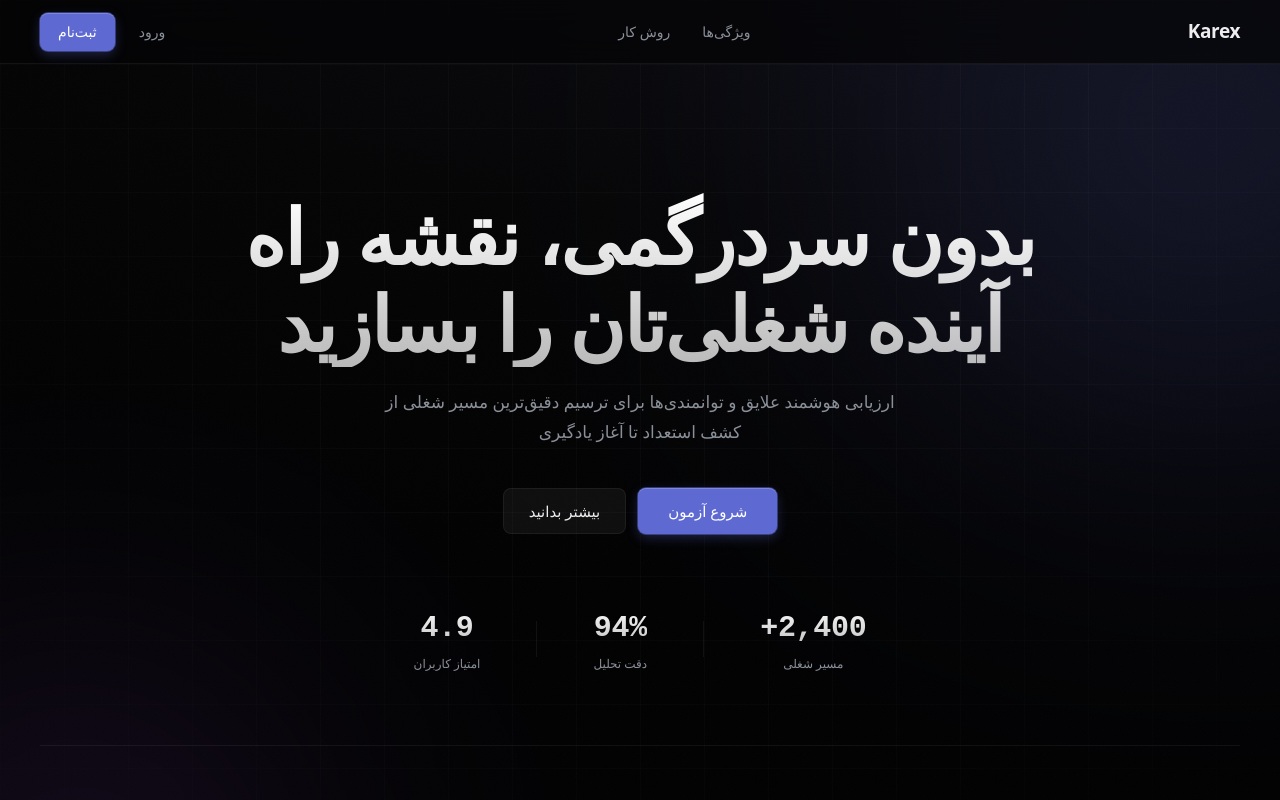
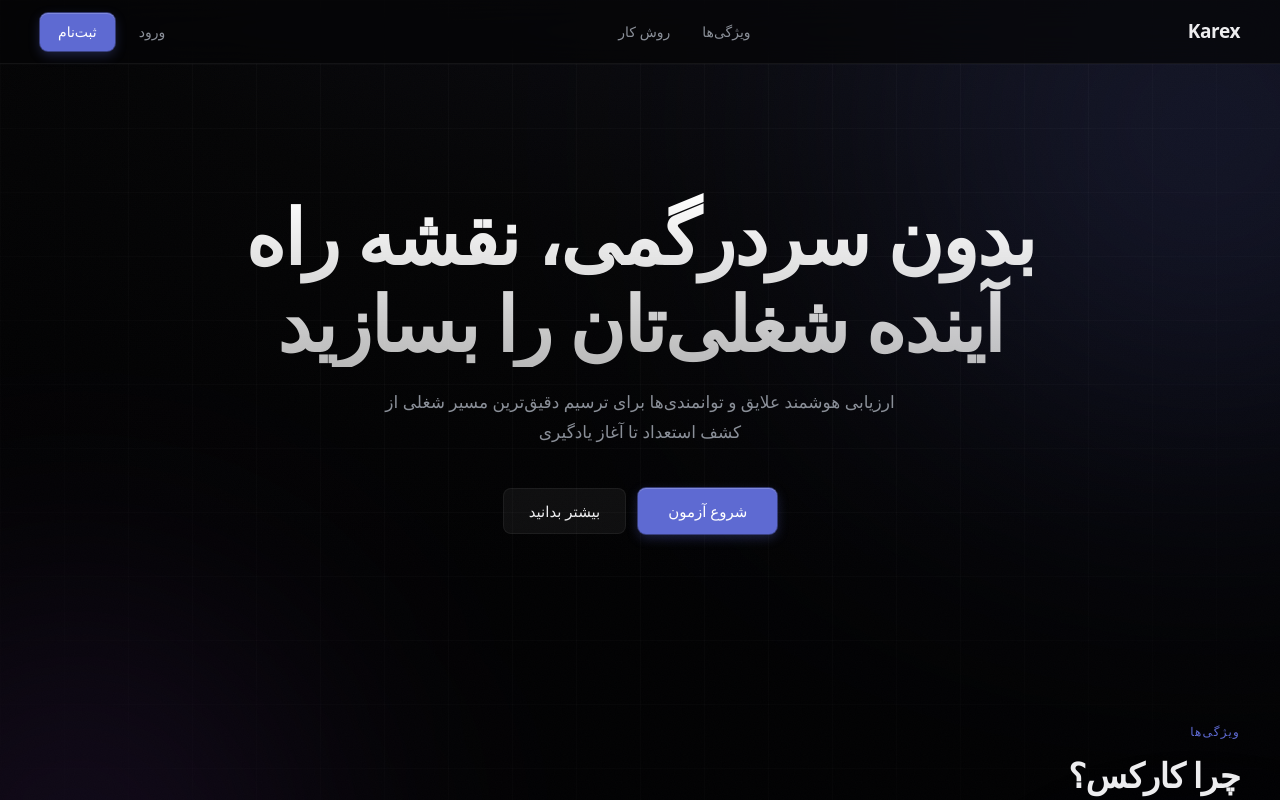
Before and after one commit to mahdysp/my-career-path, a Next.js app: page / in a window 1280 px wide. Shown: the top 800 px of the page. Built offline with nearby package versions, Linux system fonts and the light colour scheme.

Commit message:
edit hero page۳

```diff
--- a/app/page.tsx
+++ b/app/page.tsx
@@ -380,26 +380,7 @@ export default function CareerHub() {
               </a>
             </div>
 
-            <div
-              className={`k2-stats-row ${mounted ? "k2-fade-4" : ""}`}
-              style={{ display: "flex", justifyContent: "center", alignItems: "center", gap: 56, paddingBottom: 72, borderBottom: "1px solid var(--border-default)" }}
-            >
-              {[
-                { num: "2,400+", lbl: "مسیر شغلی" },
-                { num: "94%", lbl: "دقت تحلیل" },
-                { num: "4.9", lbl: "امتیاز کاربران" },
-              ].map((s, i) => (
-                <div key={s.lbl} style={{ display: "flex", alignItems: "center", gap: 56 }}>
-                  <div style={{ textAlign: "center" }}>
-                    <div className="k2-gradient-text" style={{ fontFamily: "var(--font-mono)", fontWeight: 600, fontSize: 30, letterSpacing: "-0.01em" }}>
-                      {s.num}
-                    </div>
-                    <div style={{ fontSize: 12, color: "var(--foreground-muted)", marginTop: 4 }}>{s.lbl}</div>
-                  </div>
-                  {i < 2 && <div style={{ width: 1, height: 36, background: "var(--border-default)" }} />}
-                </div>
-              ))}
-            </div>
+
           </section>
 
           {/* Features — Bento */}
```
